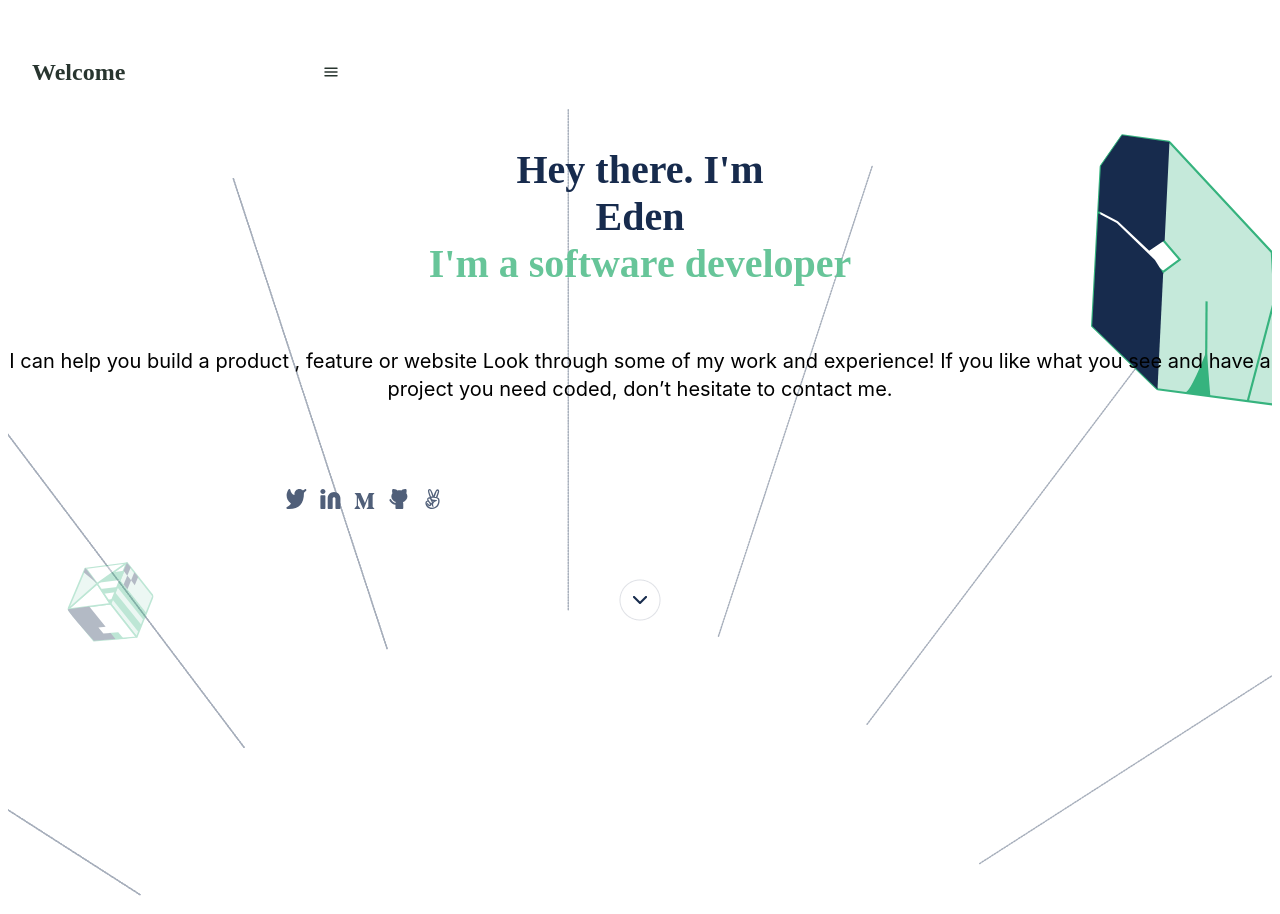
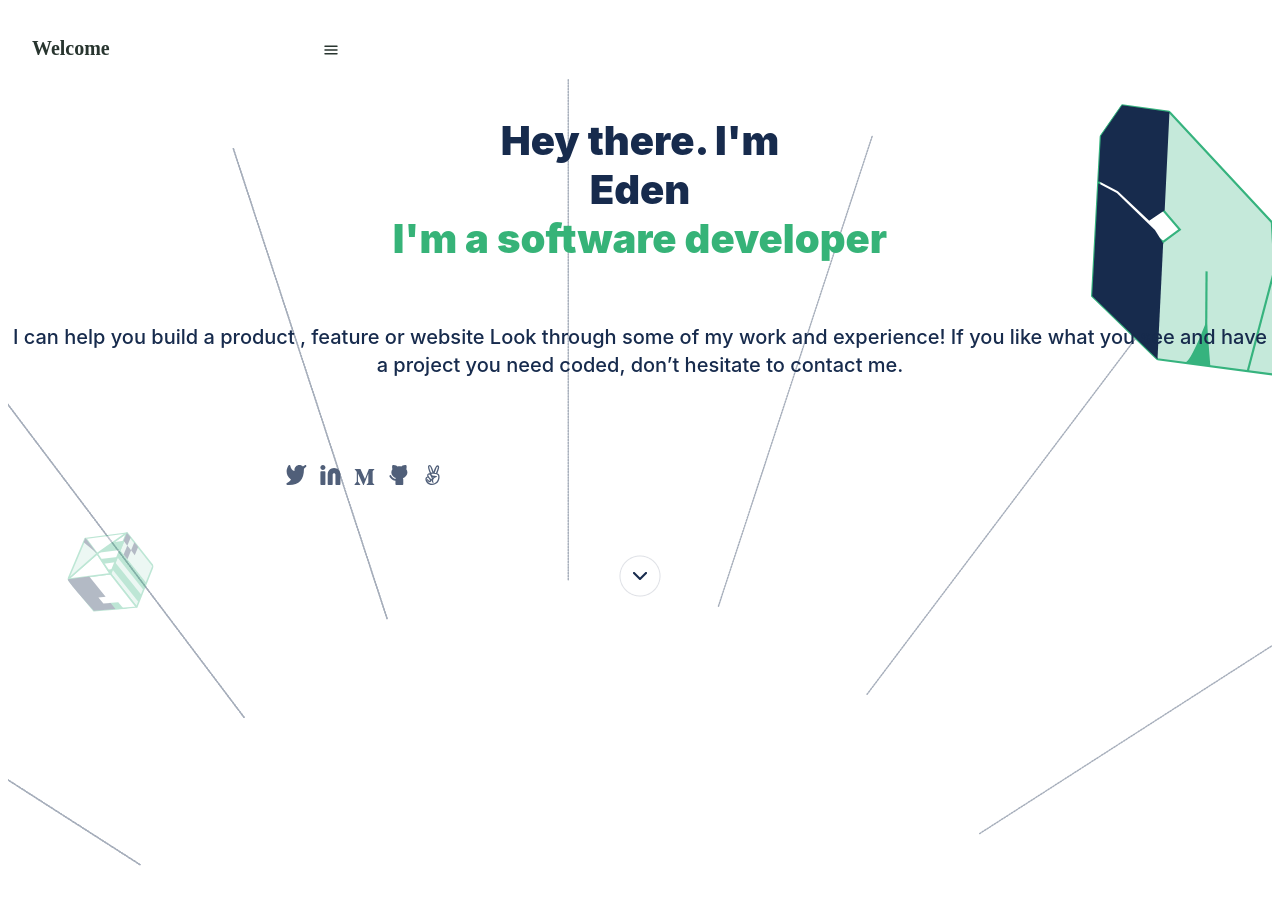
Before and after one commit to edenlisk/portfolio-eden-microverse, a website: page index.html in a window 1280 px wide. After the commit the page ends 884 px from the top, so only its background shows below. Drawn offline with Linux system fonts and the light colour scheme; a web font is replaced by a local one.

Commit message:
Removed extra spaces from top and adjusted colors

```diff
--- a/portfolio.css
+++ b/portfolio.css
@@ -1,6 +1,9 @@
 @font-face {
   font-family: 'Inter';
   src: url(./assets/fonts);
+}
+.introduction-text {
+  font-family: 'Inter Black', serif;
 }
 
 .header-welcome {
@@ -14,13 +17,14 @@
   height: 20px;
   bottom: 6641px;
   right: 35px;
-  top: 62px;
+  top: 40px;
   left: 322px;
 }
 
 .introduction-text {
   font-size: 40px;
   text-align: center;
+
 }
 
 .dark-blue {
@@ -39,17 +43,18 @@
 }
 
 .green-content {
-  color: #67c599;
+  color: #36b378;
 }
 
 .description-profession {
-  font-family: Inter, serif;
+  font-family: 'Inter Medium', serif;
   font-size: 20px;
-  font-weight: 400;
+  font-weight: 500;
   line-height: 28px;
   letter-spacing: 0;
   text-align: center;
   padding-bottom: 50px;
+  color: #172B4D;
 }
 
 .social-media {
@@ -69,6 +74,8 @@ aside ul li {
 }
 
 h1 {
-  padding-top: 39px;
+  font-weight: 600;
+  padding-top: 20px;
   padding-left: 24px;
+  font-size: 20px;
 }
```
